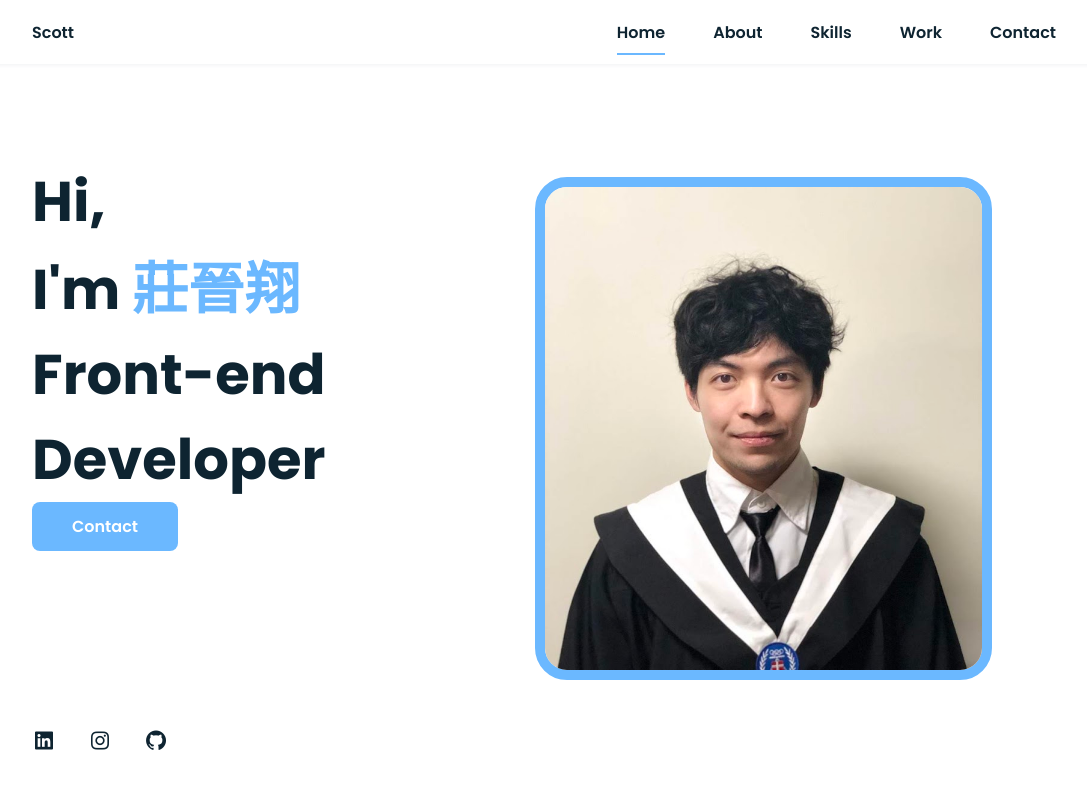
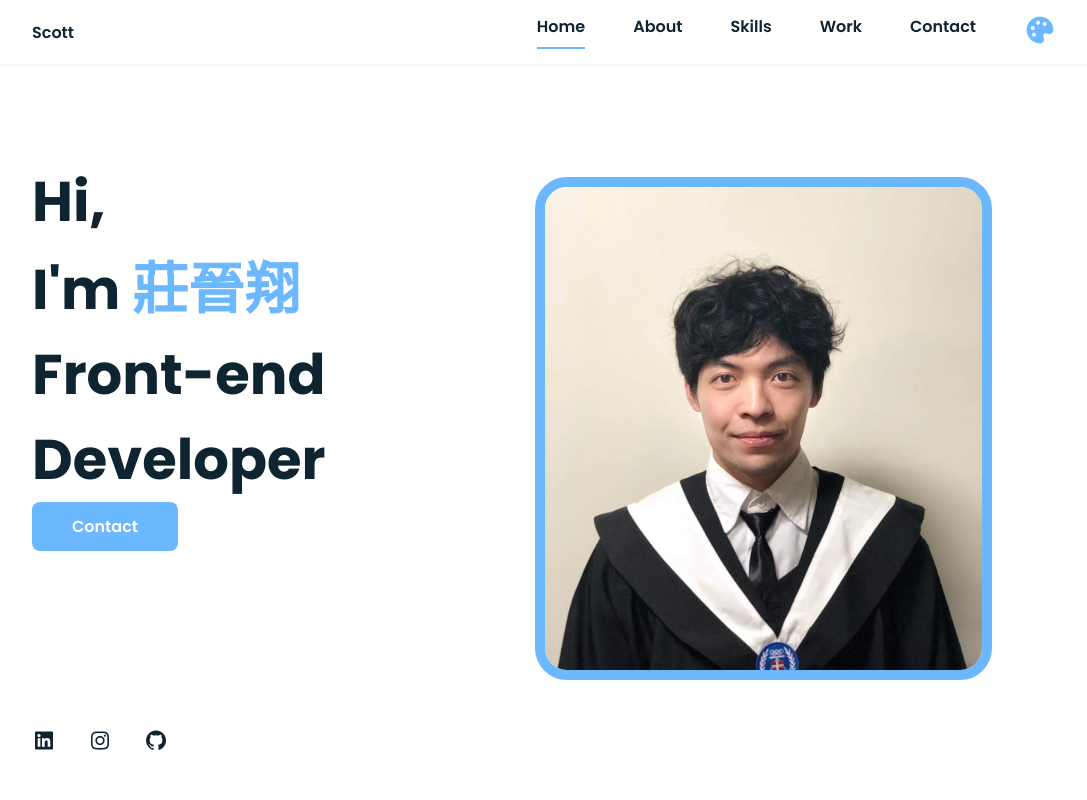
Before and after one commit to scottzhuang/test20220413, a Vue app: page /#/home in a window 1280 px wide. Shown: the top 800 px of the page, without its empty margins (96-1183 px from the left). Built offline with nearby package versions, Linux system fonts and the light colour scheme.

Commit message:
updatVueCliWithPortfolio

```diff
--- a/src/App.vue
+++ b/src/App.vue
@@ -1,8 +1,10 @@
 <template>
+
   <div id="app">
     <Header/>
     <router-view></router-view>
     <Footer/>
+    <button >test</button>
   </div>
 </template>
 
@@ -14,7 +16,28 @@ export default {
   components: {
     Header,
     Footer
-  }
+  },
+  mounted() {
+    this.root = document.documentElement;
+    this.$bus.$on('changeColor', this.changeColor);
+    console.log(this)
+  },
+  data() {
+      return {
+          gobalColor:['red', 'black', 'green', 'yellow', 'pink', '#6BB8FF'],
+          colorNumber:0
+      }
+  },
+  methods: {
+      changeColor(){
+          console.log('123')
+        if(this.colorNumber == 6){
+            this.colorNumber = 0
+        }
+        this.root.style.setProperty("--first-color",`${this.gobalColor[this.colorNumber]}`)
+        this.colorNumber++
+      },
+  },
 }
 </script>
 
@@ -185,6 +208,12 @@ img{
     color: var(--second-color);
     font-size: 1.5rem;
     cursor: pointer;
+}
+.nav__item__palette{
+    color:var(--first-color);
+    position: relative;
+    cursor: pointer;
+    font-size: var(--h2-font-size);
 }
 /* Aactive menu */
 .active::after{
--- a/src/components/Header/index.vue
+++ b/src/components/Header/index.vue
@@ -11,6 +11,7 @@
                     <li class="nav__item"><router-link to="/skills" class="nav__link" active-class="active">Skills</router-link></li>
                     <li class="nav__item"><router-link to="/work" class="nav__link" active-class="active">Work</router-link></li>
                     <li class="nav__item"><router-link to="/contact" class="nav__link" active-class="active">Contact</router-link></li>
+                    <li class="nav__item"><i @click="doChangeColor()" class='bx bxs-palette nav__item__palette'></i></li>
                 </ul>
             </div>
 
@@ -30,6 +31,12 @@ export default {
             show:'show'
         }
     },
+    methods:{
+        doChangeColor(){
+            console.log('@')
+            this.$bus.$emit('changeColor',)
+        }
+    }
 }
 </script>
 
--- a/src/main.js
+++ b/src/main.js
@@ -9,4 +9,7 @@ import router from './router'
 new Vue({
   render: h => h(App),
   router,
+  beforeCreate(){
+    Vue.prototype.$bus = this
+  }
 }).$mount('#app')
```
